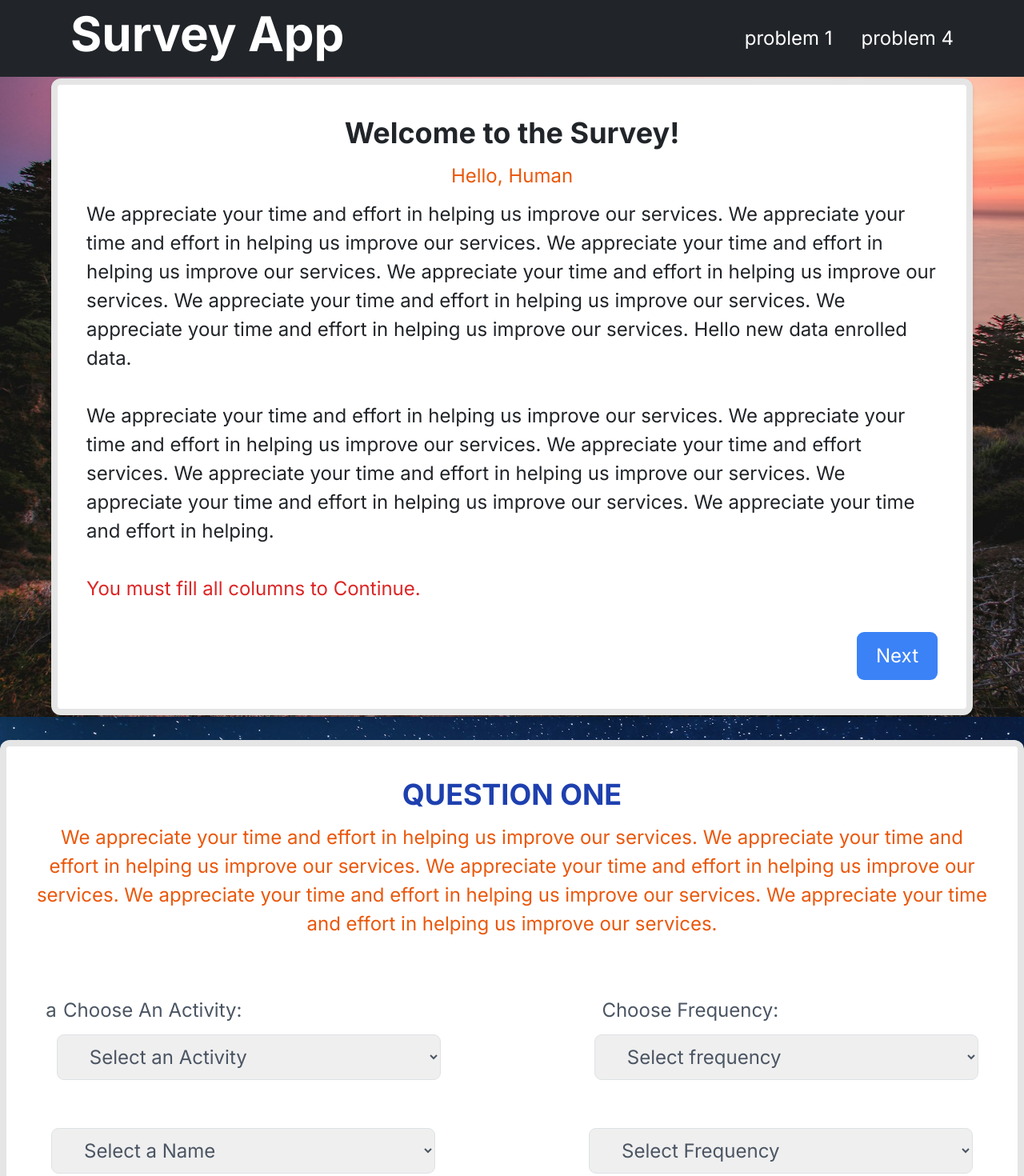
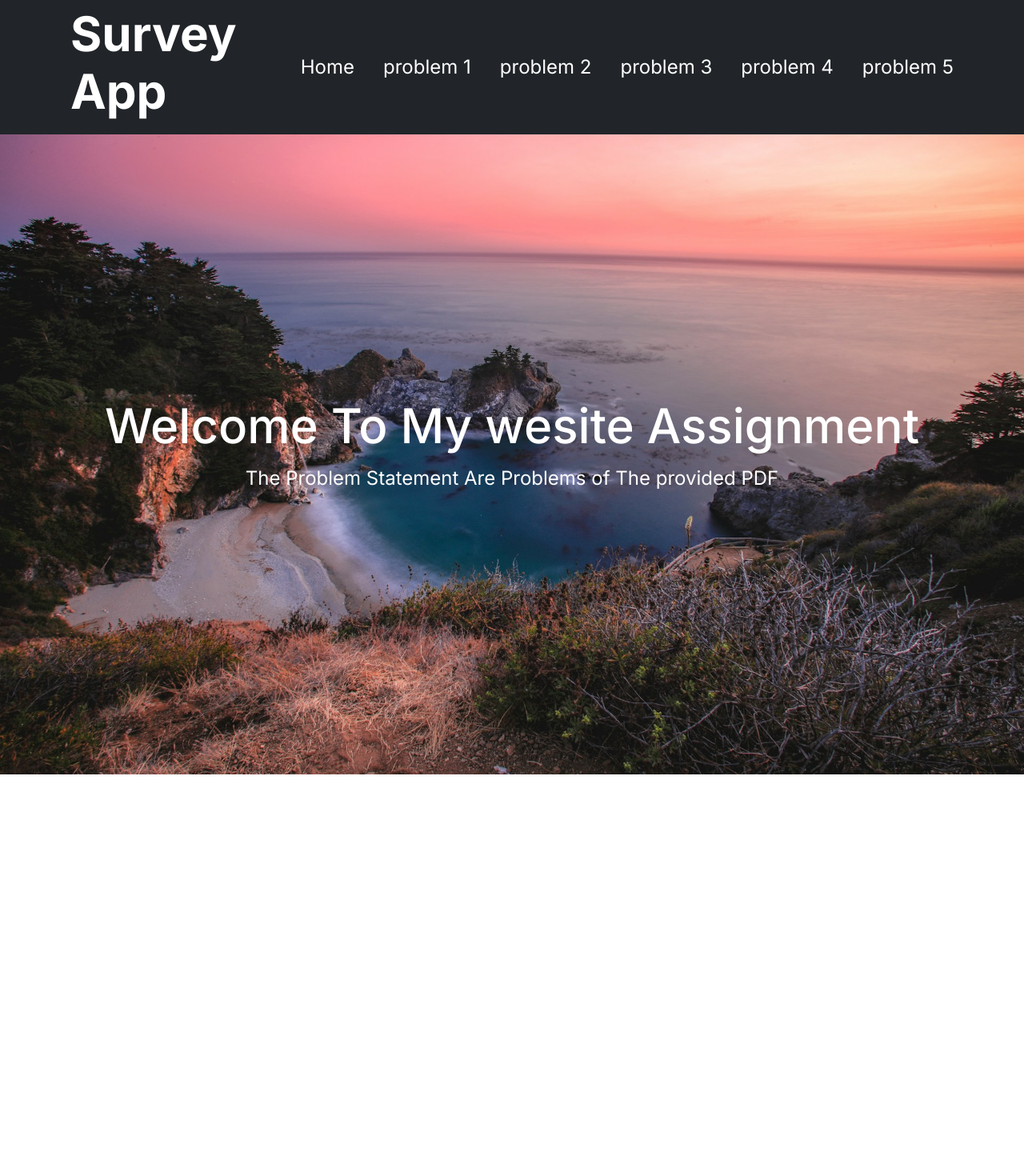
Before and after one commit to sarbajitacharjee/Submission, a Next.js app: page / in a window 1280 px wide. Shown: the top 1470 px of the page at 80% size. After the commit the page ends 968 px from the top, so only its background shows below. Built offline with nearby package versions, Linux system fonts and the light colour scheme.

Commit message:
commited full

```diff
--- a/app/Components/Header.js
+++ b/app/Components/Header.js
@@ -2,16 +2,20 @@
 import Link from "next/link";
 const Header = () => {
     return (
-      <header className="bg-dark text-white py-1">
+      <header className="bg-dark text-white py-1 ">
         <div className="container">
           <div className="row align-items-center">
             <div className="col">
               <h1 className="fw-bold">Survey App</h1>
             </div>
             <div className="col-auto ">
-              <nav className="flex gap-6">
+              <nav className="flex flex-wrap gap-6">
+                <Link href="/" className="text-decoration:none text-white text-decoration-none"> Home    </Link>
                 <Link href="/Problem1" className="text-decoration:none text-white text-decoration-none"> problem 1    </Link>
-                <Link href="/" className="text-decoration:none text-white text-decoration-none"> problem 4    </Link>
+                <Link href="/problem2" className="text-decoration:none text-white text-decoration-none"> problem 2   </Link>
+                <Link href="/problem3" className="text-decoration:none text-white text-decoration-none"> problem 3   </Link>
+                <Link href="/Problem4" className="text-decoration:none text-white text-decoration-none"> problem 4    </Link>
+                <Link href="/problem5" className="text-decoration:none text-white text-decoration-none"> problem 5  </Link>
 
 
               </nav>
--- a/app/Components/Questionform.js
+++ b/app/Components/Questionform.js
@@ -1,27 +1,31 @@
 import React from 'react';
+import 'bootstrap/dist/css/bootstrap.min.css';
 
 const SurveyCard = () => {
   return (
     <>
-      <div className="w-full max-w-lg sm:max-w-xl md:max-w-2xl lg:max-w-4xl h-auto mt-[1000px] sm:mt-0 flex justify-center items-center text-center mx-auto bg-white shadow-md rounded-lg overflow-hidden border-8 border-black border-opacity-10 p-4 sm:p-6">
-        <div className="flex flex-col items-center">
-          <h1 className="text-xl sm:text-2xl font-bold mb-2 sm:mb-4 text-blue-800">QUESTION ONE</h1>
-          <p className="mb-5 sm:mb-4 text-orange-600">We appreciate your time and effort in helping us improve our services. We appreciate your time and effort in helping us improve our services. We appreciate your time and effort in helping us improve our services. We appreciate your time and effort in helping us improve our services. We appreciate your time and effort in helping us improve our services. </p>
+      <div className="container  mt-5">
+        <div className="card mb-20 md:mb-20 border-5 border-transparent" style={{maxWidth: '100%', marginTop: '10px'}}>
+          <div className="card-body text-center">
+            <h1 className="card-title text-primary">QUESTION ONE</h1>
+            <p className="card-text text-warning">
+              We appreciate your time and effort in helping us improve our services. We appreciate your time and effort in helping us improve our services. We appreciate your time and effort in helping us improve our services. We appreciate your time and effort in helping us improve our services. We appreciate your time and effort in helping us improve our services.
+            </p>
 
-          <div className="flex flex-col justify-center items-center text-gray-600">
-            <div className="flex space-x-32 mb-10">
-              a<div>
-                <label  className="block mr-40 mb-2">Choose An Activity:</label>
-                <select id="activity" className="border w-80 rounded px-4 py-2">
+            <div className="d-flex flex-column align-items-center text-secondary">
+              <div className="d-flex mb-4" style={{gap: '2rem'}}>
+                <div className="form-group">
+                  <label htmlFor="activity">Choose An Activity:</label>
+                  <select id="activity" className="form-control">
                     <option value="">Select an Activity</option>
                     <option value="2">Option 1</option>
                     <option value="3">Option 2</option>
                     <option value="4">Option 3</option>
                   </select>
                 </div>
-              <div>
-                <label className=" mr-40 block mb-2">Choose Frequency:</label>
-                <select id="frequency" className="border w-80 rounded px-4 py-2">
+                <div className="form-group">
+                  <label htmlFor="frequency">Choose Frequency:</label>
+                  <select id="frequency" className="form-control">
                     <option value="">Select frequency</option>
                     <option value="1">Option 1</option>
                     <option value="2">Option 2</option>
@@ -29,17 +33,17 @@ const SurveyCard = () => {
                   </select>
                 </div>
               </div>
-            <div className='flex space-x-32'>
-              <div>
-                <select id="name" className="border w-80 rounded px-4 py-2">
+              <div className="d-flex" style={{gap: '2rem'}}>
+                <div className="form-group">
+                  <select id="name" className="form-control">
                     <option value="">Select a Name</option>
                     <option value="1">Option 1</option>
                     <option value="2">Option 2</option>
                     <option value="3">Option 3</option>
                   </select>
                 </div>
-              <div>
-                <select id="frequency2" className="border w-80 rounded px-4 py-2">
+                <div className="form-group">
+                  <select id="frequency2" className="form-control">
                     <option value="">Select Frequency</option>
                     <option value="1">Option 1</option>
                     <option value="2">Option 2</option>
@@ -47,13 +51,12 @@ const SurveyCard = () => {
                   </select>
                 </div>
               </div>
-            <button className="bg-blue-500 mt-6 text-white rounded px-4 py-2">ADD A NEW ACTIVITY</button>
+              <button className="btn btn-primary mt-3">ADD A NEW ACTIVITY</button>
             </div>
 
-          <div className="flex justify-end w-full">
-            <button className="bg-blue-500 text-white px-3 py-2 sm:px-4 sm:py-2 rounded hover:bg-blue-600">
-              Next
-            </button>
+            <div className="d-flex justify-content-end w-100 mt-3">
+              <button className="btn btn-primary">Next</button>
+            </div>
           </div>
         </div>
       </div>
--- a/app/Components/SurveyForm.js
+++ b/app/Components/SurveyForm.js
@@ -1,27 +1,27 @@
 import React from 'react';
+import 'bootstrap/dist/css/bootstrap.min.css';
 
 const SurveyCard = () => {
   return (
     <>
 
-<div className="w-full max-w-lg mt-96  md:mt-0 sm:max-w-xl md:max-w-2xl lg:max-w-3xl h-auto flex  mx-auto bg-white shadow-md rounded-lg overflow-hidden border-8 border-black border-opacity-10 p-4 sm:p-6">
-      <div className="flex flex-col ">
-        <h1 className="text-xl sm:text-2xl text-center font-bold mb-2 sm:mb-4">Welcome to the Survey!</h1>
-        <p className="mb-2 sm:mb-4 text-center text-orange-600">Hello, Human</p>
-        <p className="mb-4 text-start text-sm sm:text-base">
-          We appreciate your time and effort in helping us improve our services. We appreciate your time and effort in helping us improve our services. We appreciate your time and effort in helping us improve our services. We appreciate your time and effort in helping us improve our services. We appreciate your time and effort in helping us improve our services. We appreciate your time and effort in helping us improve our services. Hello new data enrolled data.
-        </p>
-        <p className="mb-4 text-start text-sm sm:text-base">
-          We appreciate your time and effort in helping us improve our services. We appreciate your time and effort in helping us improve our services. We appreciate your time and effort  services. We appreciate your time and effort in helping us improve our services. We appreciate your time and effort in helping us improve our services. We appreciate your time and effort in helping.
-        </p>
-
-        <p className="mb-4 text-start text-sm sm:text-base text-red-600">
-        You must fill all columns to Continue.
-        </p>
-        <div className="flex justify-end w-full">
-          <button className="bg-blue-500 text-white px-3 py-2 sm:px-4 sm:py-2 rounded hover:bg-blue-600">
-            Next
-          </button>
+    <div className=" container mt-4 ">
+      <div className="card mx-auto border-3 border-transparent" style={{ maxWidth: '50rem' }}>
+        <div className="card-body">
+          <h1 className="card-title text-center">Welcome to the Survey!</h1>
+          <p className="text-center text-warning">Hello, Human</p>
+          <p className="card-text">
+            We appreciate your time and effort in helping us improve our services. We appreciate your time and effort in helping us improve our services. We appreciate your time and effort in helping us improve our services. We appreciate your time and effort in helping us improve our services. We appreciate your time and effort in helping us improve our services. We appreciate your time and effort in helping us improve our services. Hello new data enrolled data.
+          </p>
+          <p className="card-text">
+            We appreciate your time and effort in helping us improve our services. We appreciate your time and effort in helping us improve our services. We appreciate your time and effort services. We appreciate your time and effort in helping us improve our services. We appreciate your time and effort in helping us improve our services. We appreciate your time and effort in helping.
+          </p>
+          <p className="card-text text-danger">
+            You must fill all columns to Continue.
+          </p>
+          <div className="d-flex justify-content-end">
+            <button className="btn btn-primary">Next</button>
+          </div>
         </div>
       </div>
     </div>
--- a/app/Problem1/page.js
+++ b/app/Problem1/page.js
@@ -39,9 +39,7 @@ export default function Home() {
             </div>
           </div>
         </div>
-      <div className="absolute text-center left-1/2 top-1/2 transform -translate-x-1/2 -translate-y-1/2 h-[200px] opacity-50 w-[200px] bg-blue-500">
-      BOX
-      </div>
+
       </main>
     </>
   );
--- a/app/Problem4/page.js
+++ b/app/Problem4/page.js
@@ -0,0 +1,20 @@
+// import Link from "next/link";
+import React from "react";
+import SurveyCard from "../Components/SurveyForm";
+import Questionform from '../Components/Questionform'
+const page = () => {
+  return (
+    <>
+
+
+      <div className="back2 w-full flex flex-col justify-center items-center ">
+      <SurveyCard/>
+      <Questionform/>
+
+      </div>
+
+    </>
+  );
+};
+
+export default page;
--- a/app/globals.css
+++ b/app/globals.css
@@ -8,7 +8,7 @@
   background-position: center;
   background-size: cover;
   object-fit: cover;
-  /* opacity:.8; */
+
 }
 .back2{
   background-image: url("/backgroun2.jpg");
--- a/app/page.js
+++ b/app/page.js
@@ -1,20 +1,16 @@
 import Link from "next/link";
 import React from "react";
-import SurveyForm from "./Components/SurveyForm";
-import Questionform from './Components/Questionform'
+
 const page = () => {
   return (
     <>
+    <div className="back w-full h-screen flex flex-col justify-center items-center text-white">
+    <h1>Welcome To My wesite Assignment </h1>
+    <p> The Problem Statement Are Problems of The provided PDF </p>
+
+    </div>
 
 
-      <div className="back w-full h-screen flex justify-center items-center ">
-      <SurveyForm/>
-
-      </div>
-      <div className="back2 w-full h-screen flex justify-center items-center ">
-      <Questionform/>
-
-      </div>
     </>
   );
 };
--- /dev/null
+++ b/app/problem2/page.js
@@ -0,0 +1,13 @@
+import React from 'react'
+
+const page = () => {
+  return (
+    <div>
+      <div className="absolute text-center left-1/2 top-1/2 transform -translate-x-1/2 -translate-y-1/2 h-[200px]  w-[200px] text-white bg-blue-700">
+      BOX
+      </div>
+    </div>
+  )
+}
+
+export default page
--- /dev/null
+++ b/app/problem5/page.js
@@ -0,0 +1,11 @@
+import React from 'react'
+
+const page = () => {
+  return (
+    <div>
+
+    </div>
+  )
+}
+
+export default page
```
Also changed, not shown: app/problem3/page.js (added, +21 -0 lines). Lines whose indentation alone changed are shown as unchanged.
